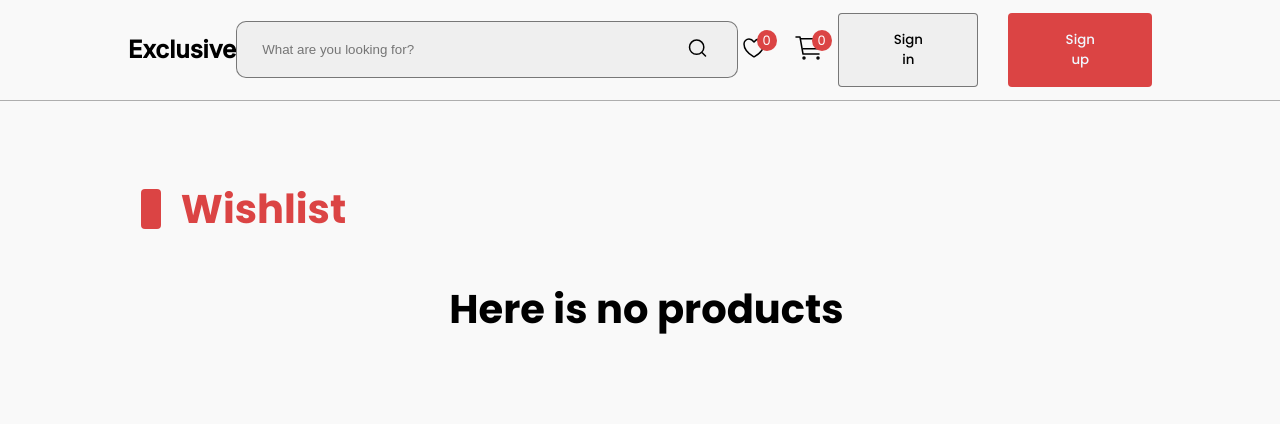
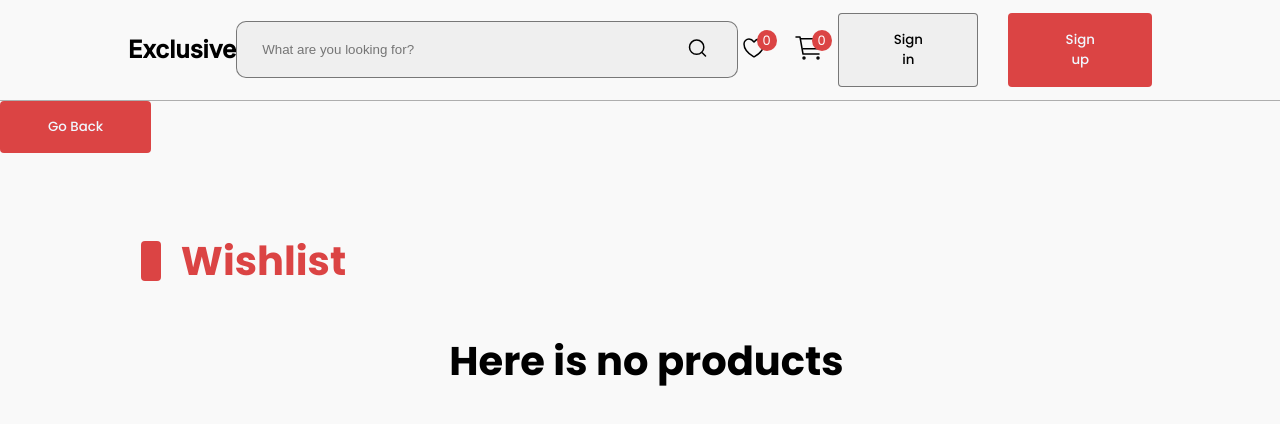
Before and after one commit to AlbinaBlazhko17/Exclusive, a React (Vite) app: page /wishlist in a window 1280 px wide. Shown: the top 424 px of the page. Built offline with nearby package versions, Linux system fonts and the light colour scheme.

Commit message:
add go back button to cart, wishlist, add to cart

```diff
--- a/src/components/CartFormPage/CartFormPage.tsx
+++ b/src/components/CartFormPage/CartFormPage.tsx
@@ -2,7 +2,7 @@ import { ErrorMessage, Field, Form, Formik } from 'formik';
 import * as Yup from 'yup';
 import Header from '../Header/Header';
 import { useContext, useEffect, useState } from 'react';
-import { Link, useNavigate } from 'react-router-dom';
+import { useNavigate } from 'react-router-dom';
 import { IFormDataDelivery } from '../../interfaces/formDataDelivery.interface';
 import { setLocalStorage, getLocalStorage } from '../../utils/localStorage';
 import Button from '../Button/Button';
@@ -202,7 +202,7 @@ function CartFormPage () {
 						)} />
 					</div>
 					<div style={{display: 'flex', justifyContent: 'space-between'}}>
-						<Link to='/cart' style={{textDecoration: 'none'}}><Button appearance='filled' style={{marginRight: '30px'}} onClick={goBack}>Back</Button></Link>
+						<Button appearance='filled' style={{marginRight: '30px'}} onClick={goBack}>Go Back</Button>
 						<Button type='submit' appearance='filled'>Confirm order</Button>
 					</div>
 				</Form>
--- a/src/components/CartPage/CartPage.tsx
+++ b/src/components/CartPage/CartPage.tsx
@@ -2,13 +2,13 @@ import { useContext } from 'react';
 import { useDispatch, useSelector } from 'react-redux';
 import { useNavigate } from 'react-router-dom';
 import { removeItemFromCart } from '../../store/actions/actions';
+import Button from '../Button/Button';
 import Header from '../Header/Header';
 import StepContext from '../StepsProvider/StepsProvider';
-import Button from '../Button/Button';
 import Subheader from '../Subheader/Subheader';
+import CartItem from '../CartItems/CartItems';
 
 import style from './styles.module.css';
-import CartItem from '../CartItems/CartItems';
 
 function CartPage () {
 	const cart = useSelector(state => state.cart.results);
@@ -21,10 +21,15 @@ function CartPage () {
 		cartDispatch(removeItemFromCart({ id }));
 	}
 
+	const goBack = () => {
+		navigator(-1);
+	};
+
 	return(
 		<>
 			<Header/>
 				<div className={style.wrapper}>
+					<Button appearance='filled' style={{marginRight: '30px'}} onClick={goBack}>Go Back</Button>
 					<Subheader type={'Cart'}/>
 					{cart.length? (
 						<>
--- a/src/components/ProductCard/ProductCard.tsx
+++ b/src/components/ProductCard/ProductCard.tsx
@@ -7,7 +7,7 @@ import CardMedia from '@mui/material/CardMedia';
 import Typography from '@mui/material/Typography';
 import Button from '../Button/Button';
 import { useDispatch } from 'react-redux';
-import { removeItemFromWishlist } from '../../store/actions/actions';
+import { addItemToCart, removeItemFromWishlist } from '../../store/actions/actions';
 
 
 function ProductCard (
@@ -15,13 +15,19 @@ function ProductCard (
 	) {
 	const { id, images, title, price, description} = product;
 	const wishlistDispatch = useDispatch();
+	const cartQuantity = 1;
 
 	function handleClick(e) {
 		e.preventDefault();
 		wishlistDispatch(removeItemFromWishlist({ id }));
 	}
+
+	function handleAddToCart(e) {
+		e.preventDefault();
+		wishlistDispatch(addItemToCart({...product, cartQuantity }));
+	}
 	return (
-		<Card sx={{ maxWidth: type === 'listOfProducts'? 400: 500, minWidth: 250, height: type === 'listOfProducts'? 300: 540, position: 'relative'}} className={style.card}>
+		<Card sx={{ maxWidth: type === 'listOfProducts'? 400: 500, minWidth: 250, height: type === 'listOfProducts'? 400: 540, position: 'relative'}} className={style.card}>
 			{
 				type === 'listOfWishlist' && (
 					<div onClick={(e) => handleClick(e)}>
@@ -33,7 +39,7 @@ function ProductCard (
 			}
 			<CardMedia
 				component="img"
-				height={type === 'listOfProducts'? '140px': '350px' }
+				height={type === 'listOfProducts'? '200px': '350px' }
 				image={images[0]}
 				sx={{borderRadius: '5%'}}
 				alt={style.title}
@@ -52,11 +58,7 @@ function ProductCard (
 				<Typography variant="body2" color="text.secondary">
 					{description.slice(0,50)}
 				</Typography>
-				{
-					type === 'listOfWishlist' && (
-						<Button appearance='filled' style={{width: '100%', marginTop: '20px'}}>Add to card</Button>
-					)
-				}
+					<Button appearance='filled' style={{width: '100%', marginTop: '20px'}} onClick={handleAddToCart}>Add to card</Button>
 			</CardContent>
 		</Card>
 	)
--- a/src/components/SingleProductPage/SingleProductPage.tsx
+++ b/src/components/SingleProductPage/SingleProductPage.tsx
@@ -11,7 +11,6 @@ import { addItemToCart, addItemToWishlist, removeItemFromWishlist, addItemToBuyN
 import StepContext from '../StepsProvider/StepsProvider';
 
 import style from './styles.module.css';
-import { setLocalStorage } from '../../utils/localStorage';
 
 
 function SingleProductPage () {
--- a/src/components/WishlistPage/WishlistPage.tsx
+++ b/src/components/WishlistPage/WishlistPage.tsx
@@ -1,18 +1,25 @@
+import { useSelector } from 'react-redux';
+import { Link, useNavigate } from 'react-router-dom';
+import IProduct from '../../interfaces/product.interface';
+import Button from '../Button/Button';
 import Header from '../Header/Header';
 import ProductCard from '../ProductCard/ProductCard';
-import { Link } from 'react-router-dom';
-import { useSelector } from 'react-redux';
-import IProduct from '../../interfaces/product.interface';
 import Subheader from '../Subheader/Subheader';
 
 import style from './styles.module.css';
 
 function WishlistPage () {
 	const wishlist = useSelector(state => state.wishlist.results);
+	const navigator = useNavigate();
+
+	const goBack = () => {
+		navigator(-1);
+	};
 
 	return (
 		<>
 			<Header/>
+			<Button appearance='filled' style={{marginRight: '30px'}} onClick={goBack}>Go Back</Button>
 			<div className={style.wishlist}>
 				<Subheader type={'Wishlist'}/>
 				<div className={style.products}>
```
